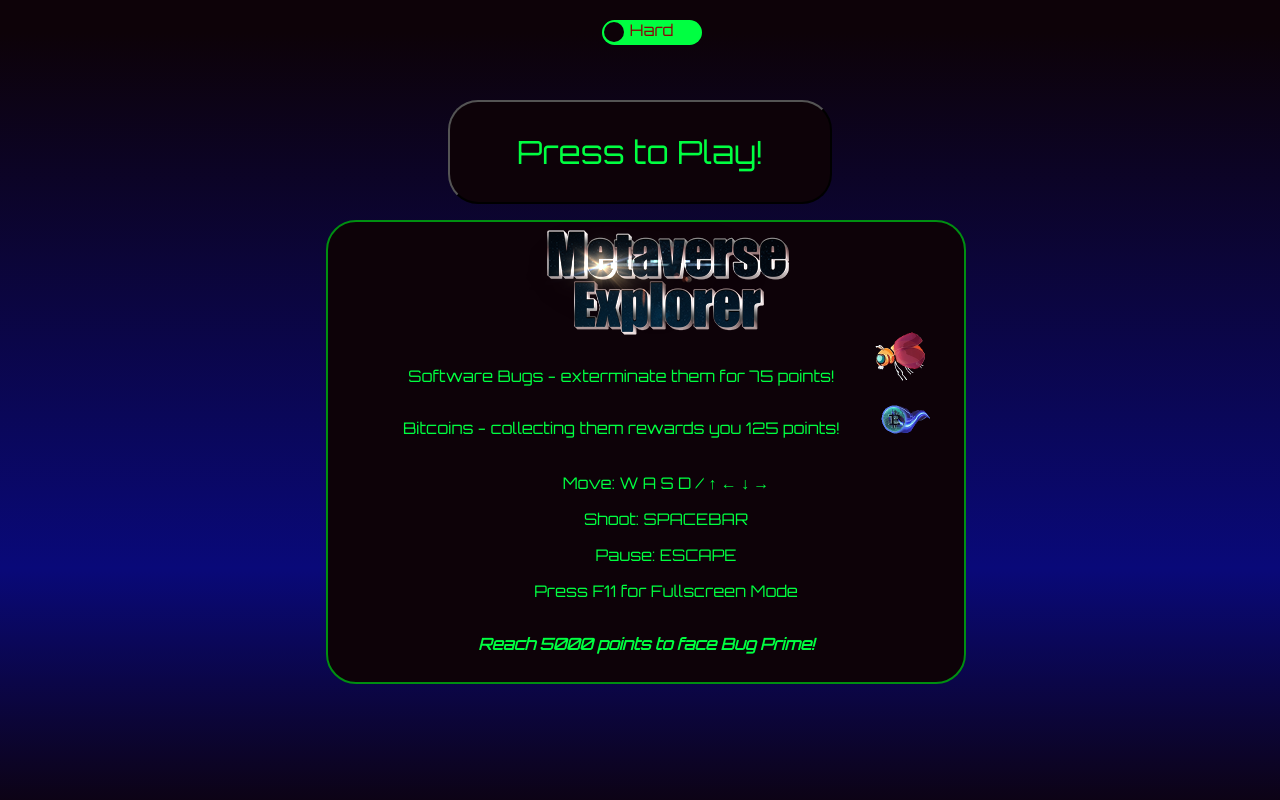
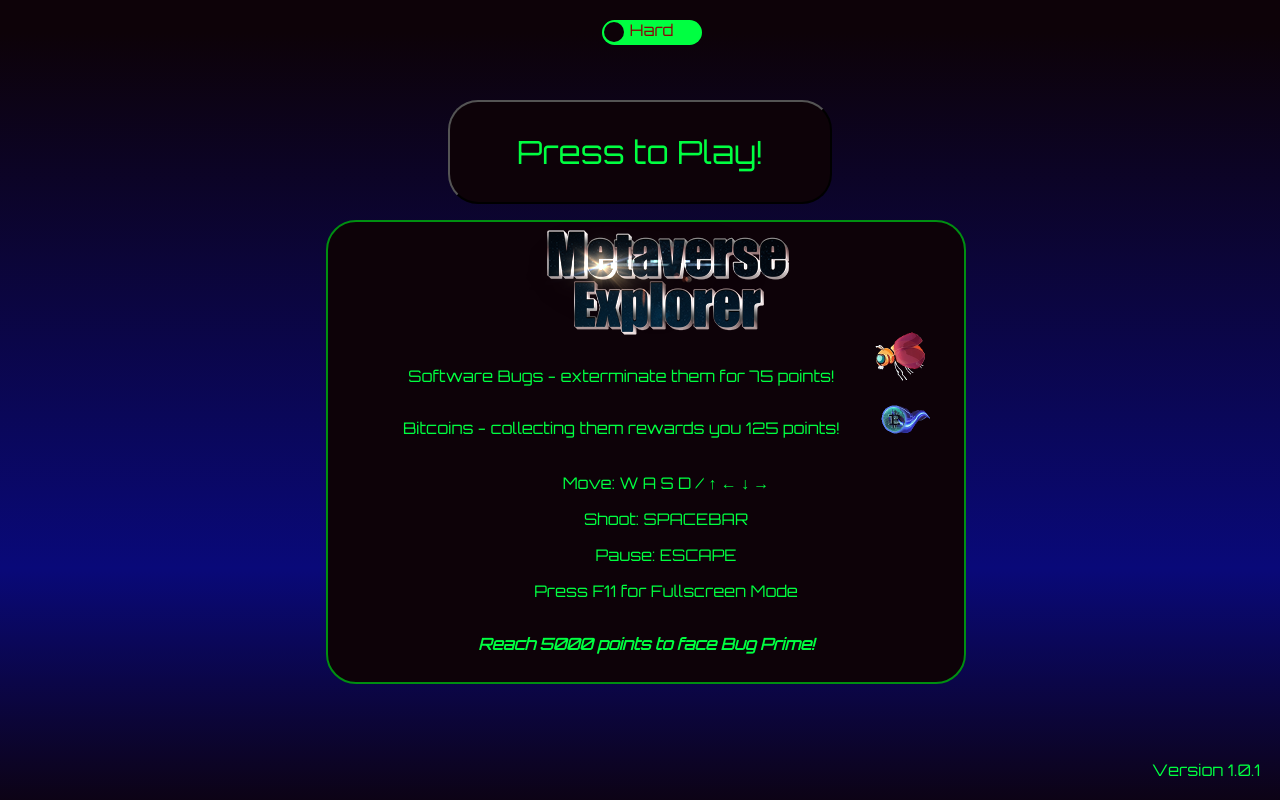
Before and after one commit to dimitarraychev/Metaverse-Explorer-Side-Scrolling-Game, a plain HTML site: page public/index.html in a window 1280 px wide. Drawn offline with Linux system fonts and the light colour scheme.

Commit message:
bumped to v1.0.1
minor improvements and changes

```diff
--- a/public/index.html
+++ b/public/index.html
@@ -44,6 +44,7 @@
                 </div>
                 <h4>Reach 5000 points to face Bug Prime!</h4>
             </article>
+            <div class="version">Version 1.0.1</div>
         </div>
 
         <div class="game-score">
--- a/public/js/package.json
+++ b/public/js/package.json
@@ -1,6 +1,6 @@
 {
   "name": "js",
-  "version": "1.0.0",
+  "version": "1.0.1",
   "description": "Metaverse Explorer Side Scrolling Game",
   "main": "app.js",
   "scripts": {
--- a/public/styles/interface.css
+++ b/public/styles/interface.css
@@ -100,6 +100,18 @@ body {
     width: 50px;
     height: 30px;
     display: inline-block;
+}
+
+.version {
+    position: absolute;
+    z-index: 2;
+    left: 90%;
+    top: 95%;
+    margin: 0;
+    padding: 0;
+    color: #00FF41;
+    text-align: center;
+    font-size: 16px;
 }
 
 
```
Also changed, not shown: README.md, firebase.json.
